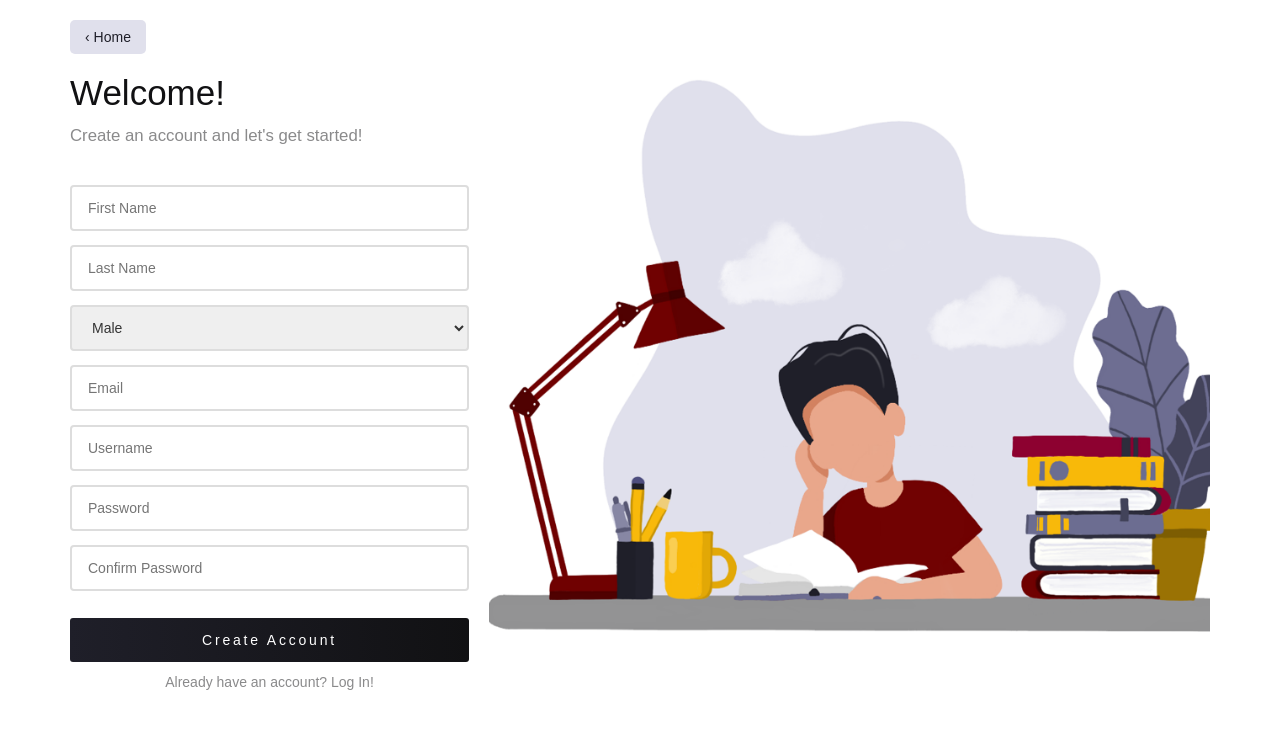
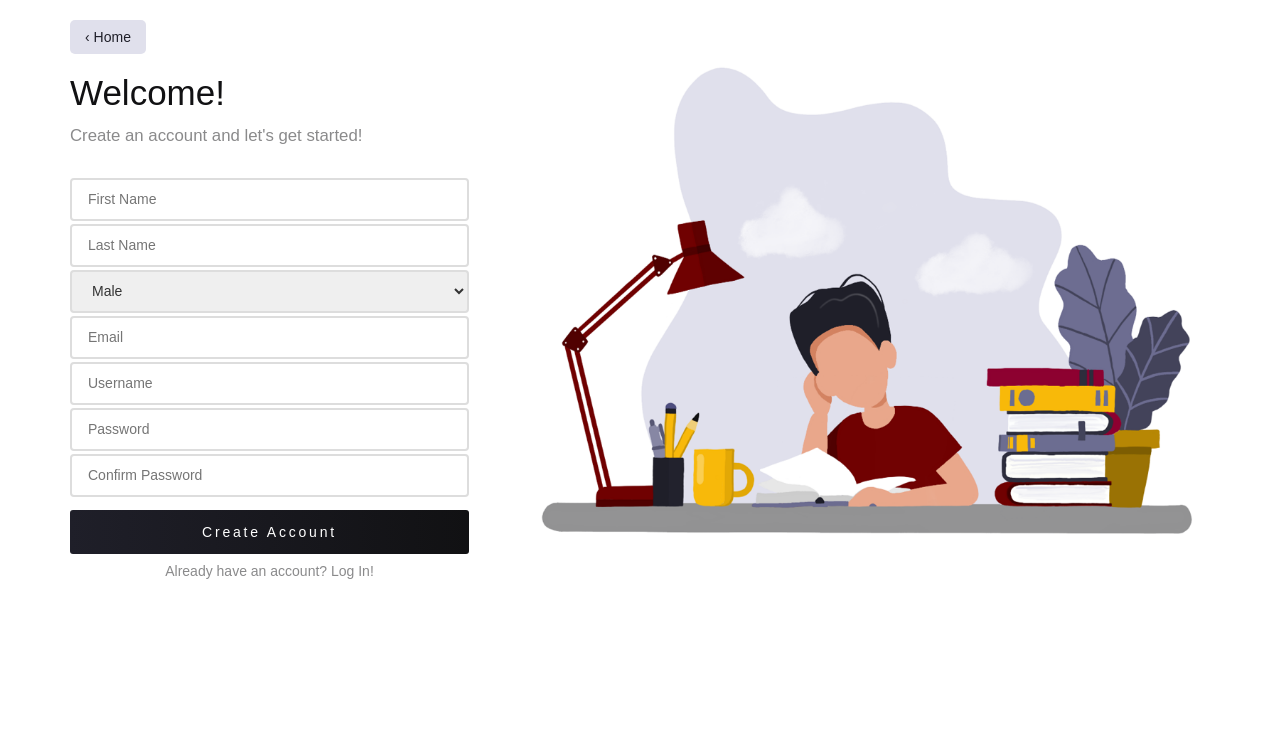
Before and after one commit to haseefathi/UniConnect, a Django app: page /user/signup/ in a window 1280 px wide. Shown: the top 729 px of the page. Run offline with Django 3.2, Linux system fonts and the light colour scheme; some libraries are stand-ins or nearby versions.

Commit message:
fixed sign up page styling

```diff
--- a/src/pages/static/css/signup-style.css
+++ b/src/pages/static/css/signup-style.css
@@ -35,7 +35,7 @@ body {
 }
 
 .header>h4 {
-    margin-top: 10px;
+    margin-top: 7 px;
     font-weight: normal;
     font-size: 1.20em;
     line-height: 1.5em;
@@ -47,27 +47,17 @@ body {
     flex-direction: column;
 }
 
-#forgot-pwd {
-    font-size: 14px;
-    text-align: right;
-    margin: 15px 0px;
-}
-
-#forgot-pwd a {
-    color: #700101;
-}
-
-#sign-up {
+#login-link {
     font-size: 14px;
     text-align: center;
 }
 
-#sign-up a {
+#login-link a {
     color: #8A8A8B;
 }
 
 .form-field {
-    height: 46px;
+    height: 43px;
     padding: 0 16px;
     border: 2px solid #ddd;
     border-radius: 4px;
@@ -75,7 +65,7 @@ body {
     transition: .2s;
     width: 100%;
     font-size: 1em;
-    margin: 7px 0px;
+    margin-bottom: 3px;
 }
 
 .form-field:focus {
@@ -87,15 +77,15 @@ body {
     border: 0;
     background: linear-gradient(to right, #1F1F29 0%, #111113 100%);
     border-radius: 3px;
-    margin-bottom: 10px;
+    margin-bottom: 7px;
     color: #fff;
     width: 100%;
     letter-spacing: .2em;
     font-size: 1em;
-    margin-top: 20px;
+    margin-top: 10px;
 }
 
-#login-button:hover {
+#signup-button:hover {
     cursor: pointer;
     background: linear-gradient(to right, #6E6E92 0%, #6E6E92 100%);
 }
--- a/src/pages/templates/registration/signup.html
+++ b/src/pages/templates/registration/signup.html
@@ -27,8 +27,8 @@
                     <br> {{ form.username.errors }} {% render_field form.username placeholder='Username' class='form-field animation a4' %}
                     <br> {{ form.password.errors }} {% render_field form.password placeholder='Password' class='form-field animation a4 ' %}
                     <br> {{ form.confirm_password.errors }} {% render_field form.confirm_password placeholder='Confirm Password' class='form-field animation a4' %}
-                    <button id="signup-button" class="animation a6  " type="submit">Create Account</button>
-                    <p class="animation a7" id="sign-up"><a href="/user/login">Already have an account? Log In!</a></p>
+                    <button id="signup-button" class="animation a6" type="submit">Create Account</button>
+                    <p class="animation a7" id="login-link"><a href="/user/login">Already have an account? Log In!</a></p>
                 </form>
             </div>
         </div>
--- a/src/pages/templates/registration/temp-signup.html
+++ /dev/null
@@ -1,5 +0,0 @@
-<h2>Sign up</h2>
-<form method="post">
-    {% csrf_token %} {{ form.as_p }}
-    <button type="submit">Sign Up</button>
-</form>
```
Also changed, not shown: src/pages/templates/portal/skeleton.html (+7 -5 lines), src/db.sqlite3.
